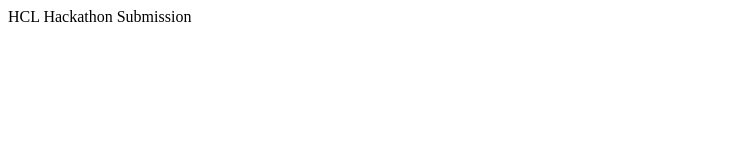
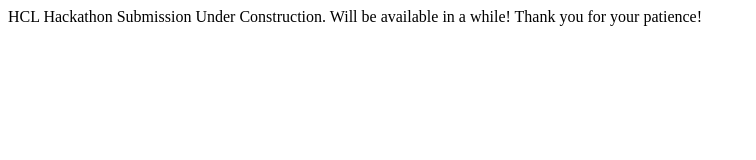
Before and after one commit to GAT007/hclhack, a plain HTML site: page index.html in a window 1280 px wide. Shown: the whole page, without its empty margins (0-756 px from the left). Drawn offline with Linux system fonts and the light colour scheme.

Commit message:
Changing HTML File to placeholder message

```diff
--- a/index.html
+++ b/index.html
@@ -3,7 +3,7 @@
  <body>
   <div>
   <p>
-  HCL Hackathon Submission
+  HCL Hackathon Submission Under Construction. Will be available in a while! Thank you for your patience!
   </p>
   </div>
   </body>
```
